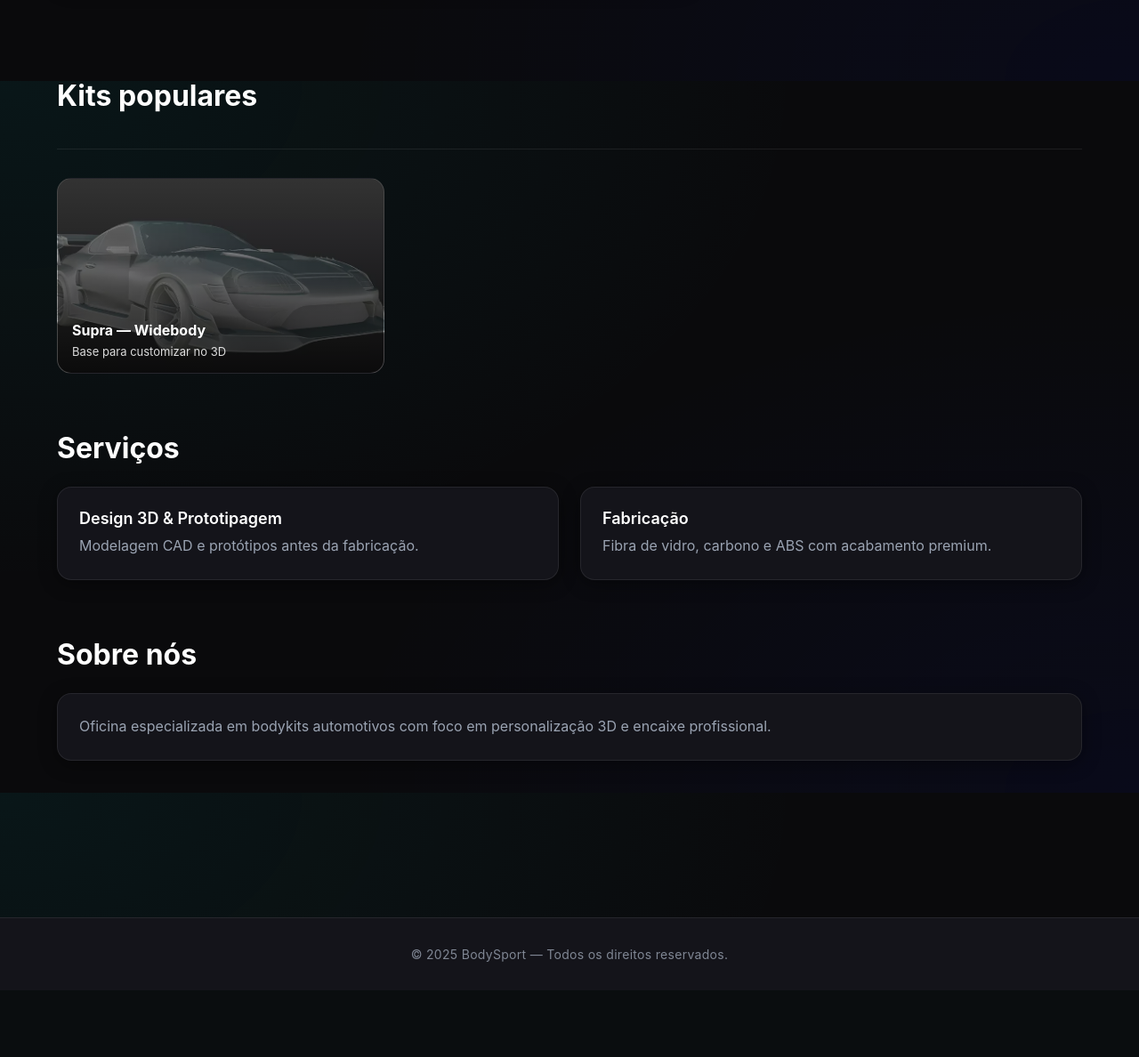
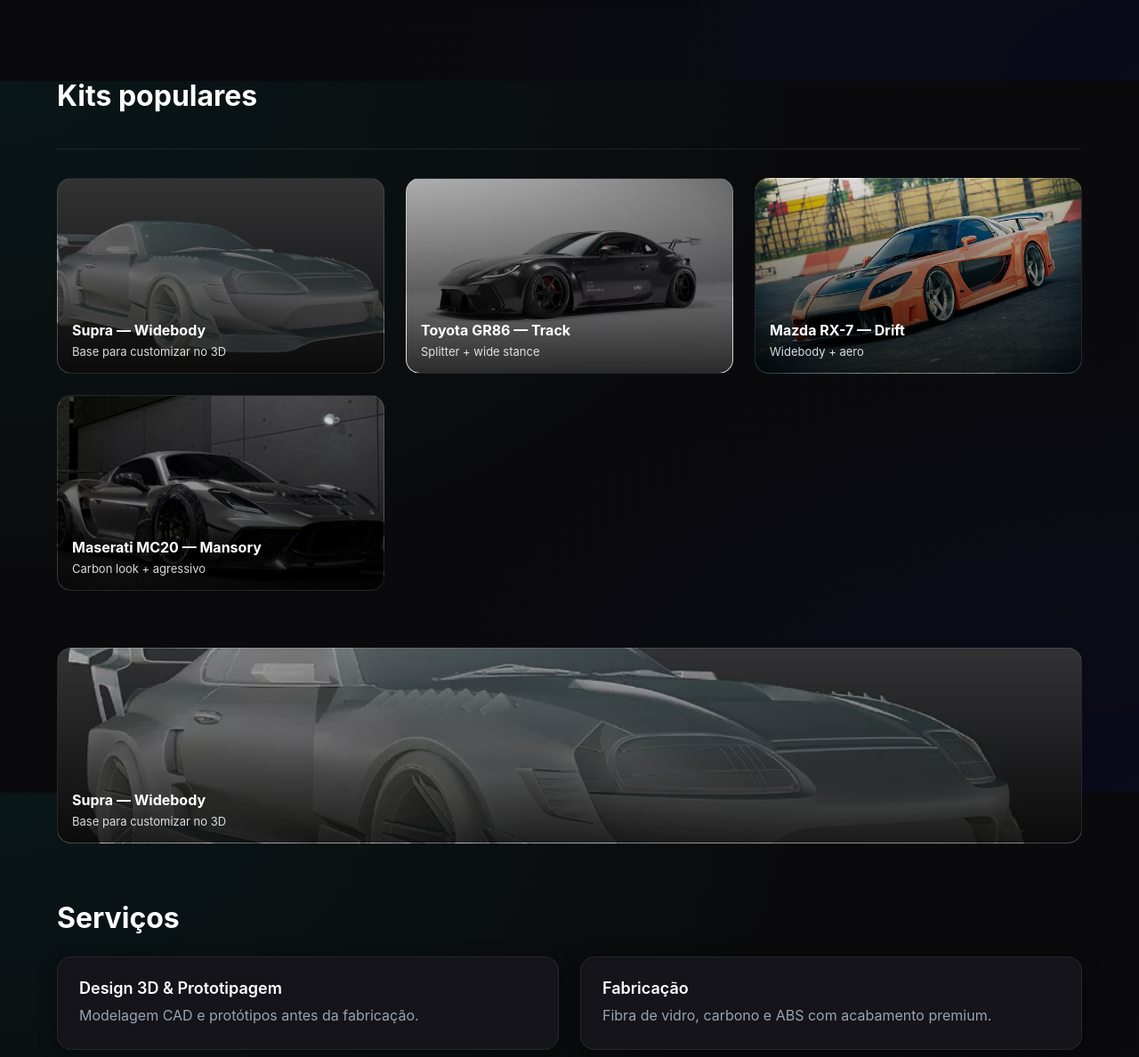
Before and after one commit to Caiox-pixel/BodySport, a Flask app: page / in a window 1280 px wide. Shown: the part 709-1897 px from the top of the page at 89% size. Before the commit the page ends 1790 px from the top, so only its background shows below. Run offline with Flask 3, Linux system fonts and the light colour scheme; some libraries are stand-ins or nearby versions.

Commit message:
testando as outras imgs

```diff
--- a/backend/static/styles/main.css
+++ b/backend/static/styles/main.css
@@ -616,3 +616,7 @@ ss
 .kit-supra {
   background-image: url("/static/assets/images/preview-1.webp");
 }
+/* Imagens dos kits */
+.kit-gr86 { background-image: url("/static/assets/images/gr86.webp"); }
+.kit-rx7  { background-image: url("/static/assets/images/rx7.webp"); }
+.kit-mc20 { background-image: url("/static/assets/images/mc20.webp"); }
--- a/backend/templates/index.html
+++ b/backend/templates/index.html
@@ -91,7 +91,46 @@
         <div class="filtros" id="filtros"></div>
       </header>
 
-      <section class="galeria" id="galeria">
+    <section class="galeria" id="galeria">
+
+  <!-- SUPRA -->
+  <div class="kit kit-supra">
+    <a class="kit-link" href="{{ url_for('desenvolver') }}?car=supra" aria-label="Abrir editor 3D - Supra Widebody"></a>
+    <div class="kit-overlay">
+      <h3>Supra — Widebody</h3>
+      <p>Base para customizar no 3D</p>
+    </div>
+  </div>
+
+  <!-- TOYOTA GR86 -->
+  <div class="kit kit-gr86">
+    <a class="kit-link" href="{{ url_for('desenvolver') }}?car=gr86" aria-label="Abrir editor 3D - Toyota GR86"></a>
+    <div class="kit-overlay">
+      <h3>Toyota GR86 — Track</h3>
+      <p>Splitter + wide stance</p>
+    </div>
+  </div>
+
+  <!-- RX-7 (laranja) -->
+  <div class="kit kit-rx7">
+    <a class="kit-link" href="{{ url_for('desenvolver') }}?car=rx7" aria-label="Abrir editor 3D - Mazda RX-7"></a>
+    <div class="kit-overlay">
+      <h3>Mazda RX-7 — Drift</h3>
+      <p>Widebody + aero</p>
+    </div>
+  </div>
+
+  <!-- MC20 (cinza) -->
+  <div class="kit kit-mc20">
+    <a class="kit-link" href="{{ url_for('desenvolver') }}?car=mc20" aria-label="Abrir editor 3D - Maserati MC20"></a>
+    <div class="kit-overlay">
+      <h3>Maserati MC20 — Mansory</h3>
+      <p>Carbon look + agressivo</p>
+    </div>
+  </div>
+
+</section>
+
 
         <!-- CARD COMPLETAMENTE CLICÁVEL -->
         <div class="kit kit-supra">
```
Also changed, not shown: backend/static/assets/images/gr86.webp (renamed from backend/static/assets/images/Toyota GR86.webp), backend/static/assets/images/mc20.webp (renamed from backend/static/assets/images/Render mc20 mansory 2 glow.webp), backend/static/assets/images/rx7.webp (renamed from backend/static/assets/images/VeilThumb.webp).
